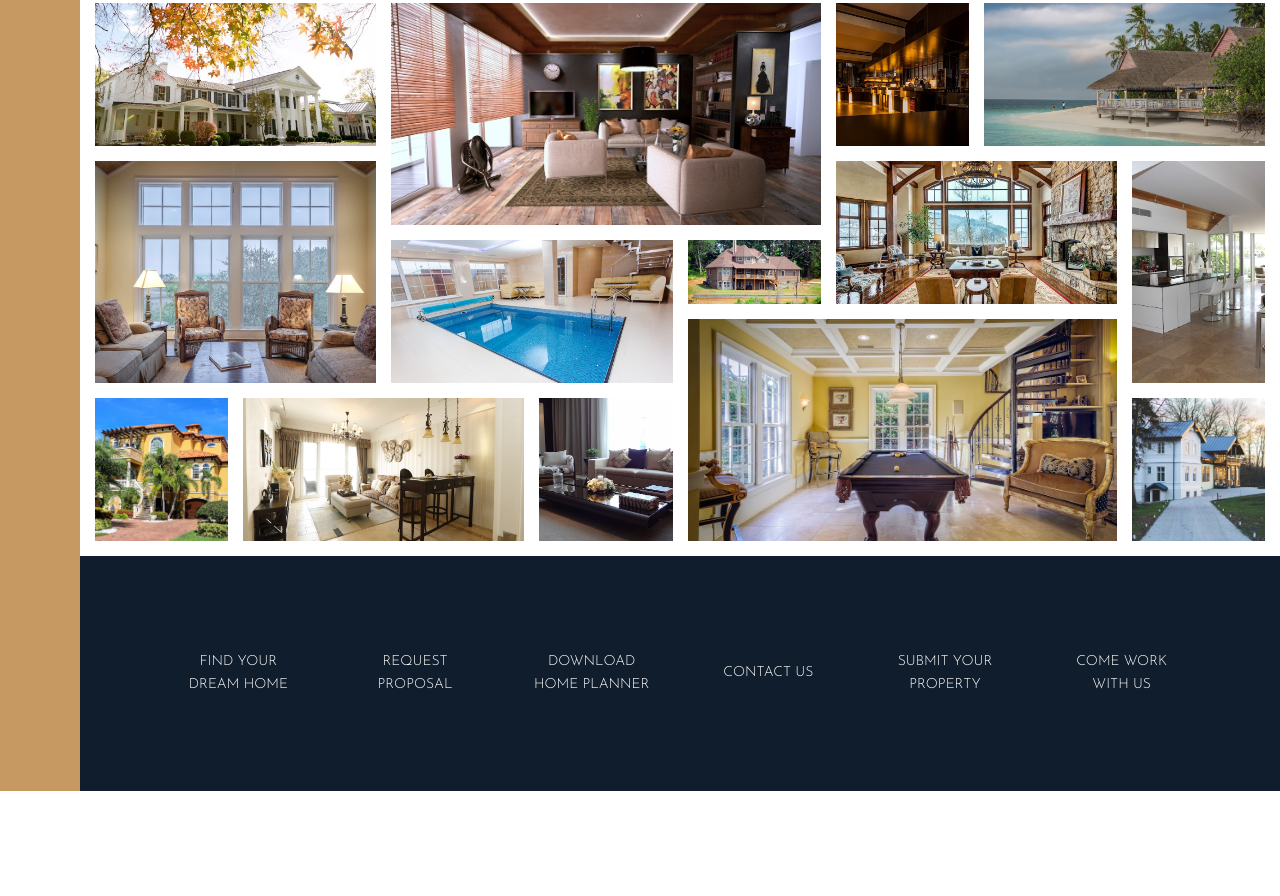
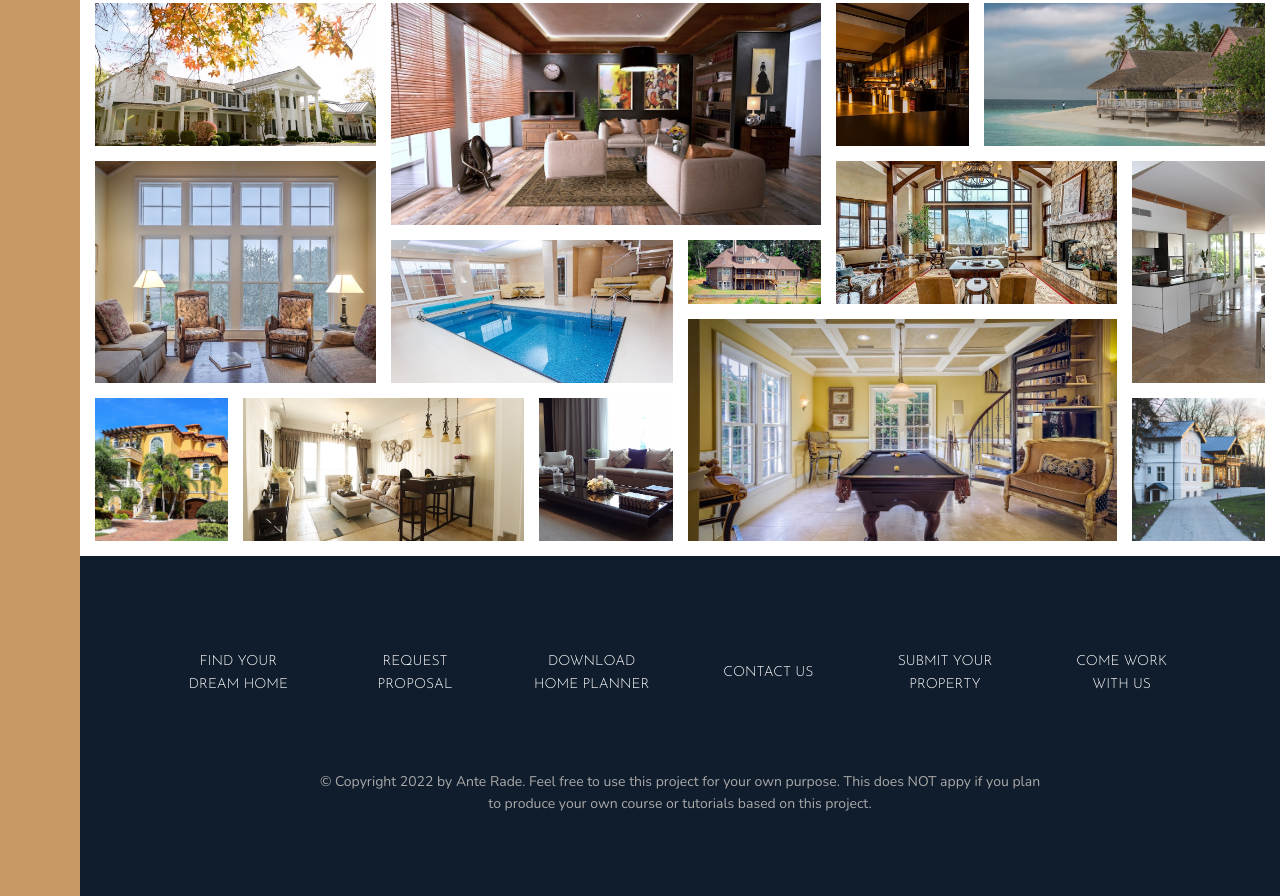
Before and after one commit to arade1994/nexter, a website: page index.html in a window 1280 px wide. Shown: the part 3084-3980 px from the top of the page. Before the commit the page ends 3875 px from the top, so only its background shows below. Drawn offline with nearby package versions, Linux system fonts and the light colour scheme.

Commit message:
Added copyright text and finished footer

```diff
--- a/index.html
+++ b/index.html
@@ -382,6 +382,11 @@
           <a href="#" class="nav__link">Come work with us</a>
         </li>
       </ul>
+      <p class="copyright">
+        &copy; Copyright 2022 by Ante Rade. Feel free to use this project for
+        your own purpose. This does NOT appy if you plan to produce your own
+        course or tutorials based on this project.
+      </p>
     </footer>
   </body>
 </html>
--- a/sass/_footer.scss
+++ b/sass/_footer.scss
@@ -30,3 +30,13 @@
     transform: translateY(-3px);
   }
 }
+
+.copyright {
+  font-size: 1.4rem;
+  color: $color-grey-light-2;
+  margin-top: 6rem;
+  margin-left: auto;
+  margin-right: auto;
+  text-align: center;
+  width: 70%;
+}
```
Also changed, not shown: css/style.css.
